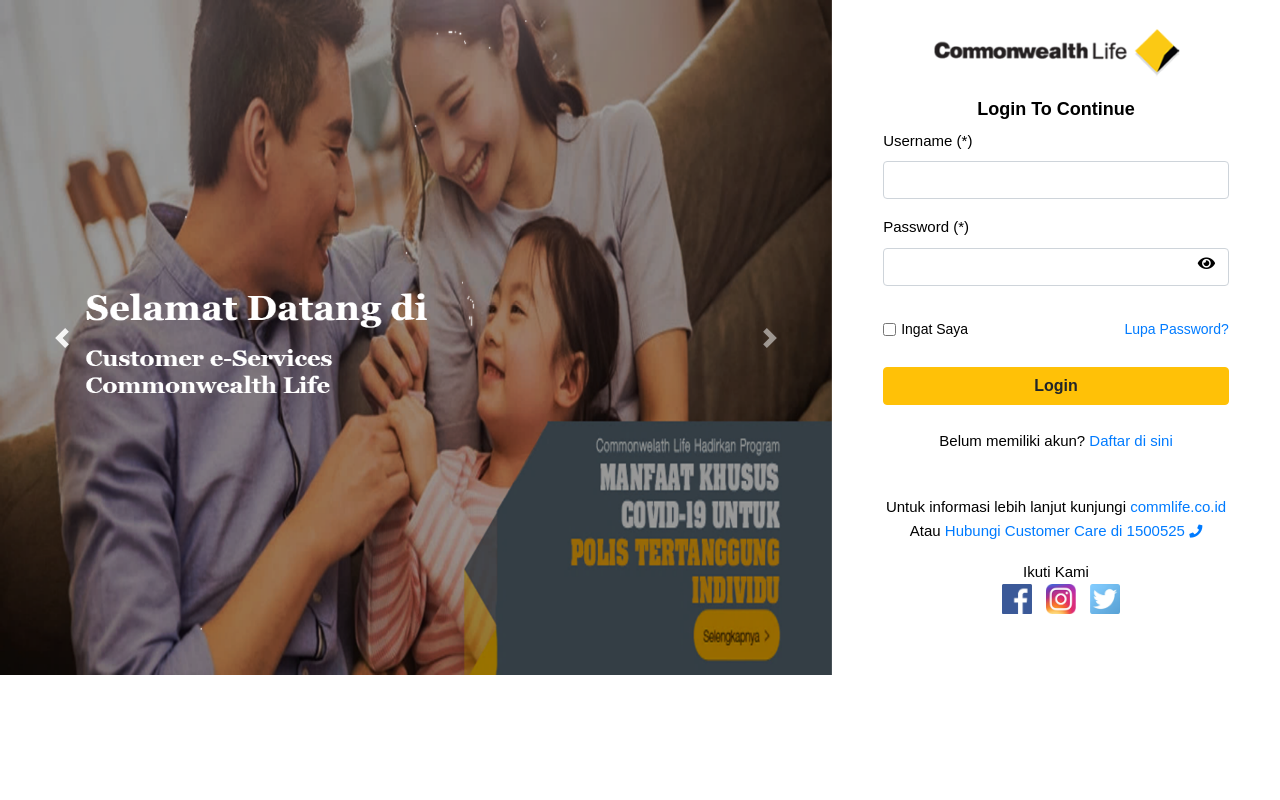
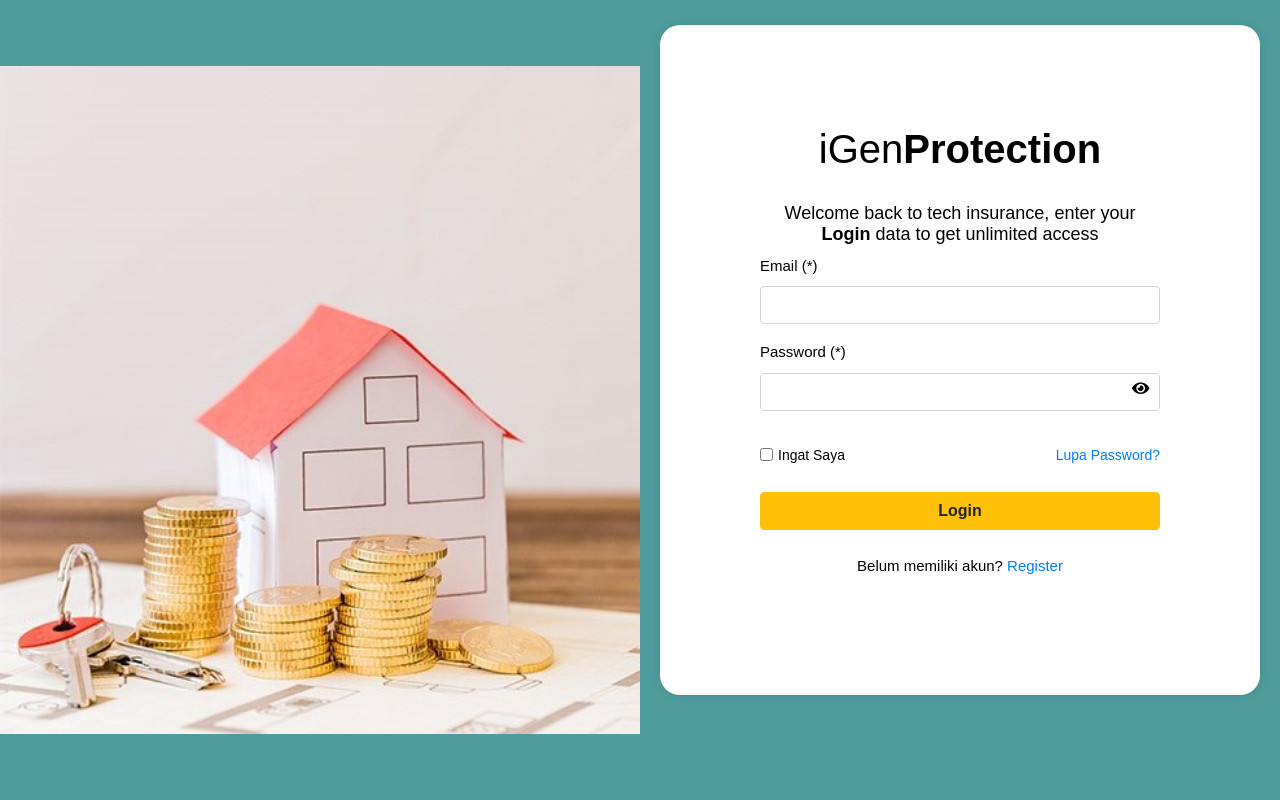
Before and after one commit to mfzulfikarr/finpro_kel6_rakamin, a Laravel app: page / in a window 1280 px wide. Run offline with Laravel 10, Linux system fonts and the light colour scheme; some libraries are stand-ins or nearby versions.

Commit message:
Membuat Front End Login, register & Dashboard

```diff
--- a/public/Login1.css
+++ b/public/Login1.css
@@ -1,26 +1,19 @@
-/*.bg{
-	display: flex;
-	min-height: 100vh;
+*{
+  padding: 0;
+  margin: 0;
+  box-sizing: border-box;
+  font-family: 'Hammersmith One', sans-serif;
+  text-decoration: none;
+  list-style: none;
 }
 
-.gambar{
-	width: 69.9%;
-	background-image: url('picture2.png');
-	background-size: cover;
-	background-position: center;
-	background-repeat: no-repeat;
-}
-
-.formulir{
-	width: 30.1%;
-}*/
 body {
-  font-family: 'Poppins', sans-serif;
   font-size: 1.1em;
   font-weight: 300;
   line-height: 1.4em;
   margin: 0;
   color: black;
+  background-color: rgb(79, 156, 156);
 }
 
 input, textarea, select, button {
@@ -31,42 +24,40 @@
 }
 
 .wrapper {
+  display: flex;
+  justify-content: center;
+  align-items: center;
   min-height: 100vh;
-  display: flex;
 }
 .wrapper .image-holder {
-  width: 65%;
+  background-repeat: no-repeat;
+  background-size: cover;
+  background-position: center;
+  width: 50%;
 }
 .wrapper .form-inner {
-  width: 35%;
+  width: 50%;
+  padding-top: 30px;
+  padding-bottom: 50px;
 }
 
 .image-holder {
   background-repeat: no-repeat;
   background-size: cover;
   background-position: center;
-
+  width: 50%;
 }
 
 .image-holder img {
   display: none;
 }
 
-.Follow{
-  height: 30px;
-  width: 30px;
-  margin-left: 10px;
-}
 
-.form-inner {
-  background: white;
 
-  padding-left: 4vw;
-  padding-right: 4vw;
-}
 
-.logo{
-  width: 250px;
+
+.form-header h1 {
+  margin-bottom: 30px;
 }
 
 h3 {
@@ -81,6 +72,16 @@
 
 form {
   width: 100%;
+  flex-grow: 1;
+  background: #ffffff;
+  box-shadow: 0 0 10px rgba(0, 0, 0, 0.1);
+  padding: 100px;
+  width: 600px;
+  margin: 0 auto; /* Center the card horizontally */
+  border-radius: 20px;
+  flex-direction: column; /* Set the direction to column to stack child elements vertically */
+  justify-content: center;
+  align-items: center; /* Center child elements horizontally */
 }
 
 .form-header {
@@ -97,14 +98,21 @@
 }
 
 /*---------------------------------------------------------------*/
+@media (max-width: 1200px) {
+  form{
+    width: 80%;
+  }
+  h1{
+    font-size: 30px;
+  }
+  h3{
+    font-size: 15px;
+  }
+}
+
 
 @media (min-width: 951px) {
-  .form-inner {
-    align-items: center;
-    padding-top: 0;
-    padding-left: 4vw;
-    padding-right: 4vw;
-	}
+
 	.image-holder img {
     display: block;
 	width: 100%;
@@ -115,6 +123,10 @@
 }
   .logo{
     width: 250px;
+}
+.wrapper .form-inner {
+  padding-top: 0;
+  padding-bottom: 70px;
 }
 }
 
@@ -134,10 +146,11 @@
       width: 100%;
       height: auto;
     }
-
+    form {
+      padding: 80px;
+    }
+  }
   .form-inner {
-    padding-left: 20vw;
-    padding-right: 20vw;
 	  height: 100vh;
 	}
 
@@ -148,21 +161,9 @@
   #mybutton {
     left: 93%;
   }
-}
 
 
-/*@media (max-width: 991px) {
-  .wrapper .image-holder {
-    height: 37vh; }
-  .wrapper .form-inner {
-    height: 63vh; }
-
-  .socials {
-    margin-top: 40px; }
-
-  .form-header {
-    margin-bottom: 30px; } }*/
-@media (max-width: 767px) {
+@media (max-width: 650px) {
   .wrapper .form-inner {
     height: auto; }
   .wrapper .image-holder {
@@ -173,6 +174,22 @@
 	width: 100%;}
 
   .form-inner {
-    padding: 30px 20px;
 	}
+  form {
+    padding: 60px;
+    width: 500px;
+  }
 }
+
+@media (max-width: 480px) {
+  form {
+    padding: 40px;
+    width: 300px;
+  }
+  h1{
+    font-size: 30px;
+  }
+  h3{
+    font-size: 15px;
+  }
+}
--- a/resources/views/login/index.blade.php
+++ b/resources/views/login/index.blade.php
@@ -23,43 +23,20 @@
 <body>
     <div class="wrapper">
             <div class="image-holder">
-                <!-- <img src="picture2.png" alt=""> -->
-                <div id="carouselExampleFade" class="carousel slide carousel-fade" data-ride="carousel">
-                  <div class="carousel-inner">
-                    <div class="carousel-item active">
-                      <a href="https://www.commlife.co.id/">
-                          <img src="img/picture4.png" class="d-block w-100" alt="...">
-                      </a>
-                    </div>
-                    <div class="carousel-item">
-                        <a href="https://www.commlife.co.id/">
-                            <img src="img/picture5.png" class="d-block w-100" alt="...">
-                        </a>
-                    </div>
+                <img src="img/properti3.jpg" class="gambar" alt="">
+            </div>
 
-                  </div>
-                  <a class="carousel-control-prev" href="#carouselExampleFade" role="button" data-slide="prev">
-                    <span class="carousel-control-prev-icon" aria-hidden="true"></span>
-                    <span class="sr-only">Previous</span>
-                  </a>
-                  <a class="carousel-control-next" href="#carouselExampleFade" role="button" data-slide="next">
-                    <span class="carousel-control-next-icon" aria-hidden="true"></span>
-                    <span class="sr-only">Next</span>
-                  </a>
-                </div>
-
-            </div>
             <div class="form-inner">
                 <br>
                 <form action="/" method="POST">
                     @csrf
                     <div class="form-header">
-                        <img src="img/logo.png" alt="" class="logo" style="margin-bottom: 20px;">
-                        <h3>Login To Continue</h3>
-
+                      <h1><span style="font-weight: normal;">iGen</span><span style="font-weight: bold;">Protection</span></h1>
+                      <h3><span style="font-weight: normal;">Welcome back to tech insurance, enter your</span><span style="font-weight: bold;"> Login</span>
+                          <span style="font-weight: normal;"> data to get unlimited access</span></h3>
                     </div>
                     <div class="form-group">
-                        <label for="" style="font-size: 15px;">Username (*)</label>
+                        <label for="" style="font-size: 15px;">Email (*)</label>
                         <div>
                           <input type="text" class="form-control" id="Username" aria-describedby="loginhelp" minlength="3" maxlength="12" required name="username">
                         </div>
@@ -84,28 +61,10 @@
                             <button class="btn btn-warning btn-block"><b>Login</b></button>
                             <br>
                         </center>
+                        <center>
+                        <p style="font-size: 15px;">Belum memiliki akun? <a href="/register">Register</a></p>
+                        </center>
                     </span>
-
-                    <center>
-                        <p style="font-size: 15px;">Belum memiliki akun? <a href="/register">Daftar di sini</a></p>   <br>
-                    </center>
-
-                    <p style="font-size: 15px; text-align: center;">Untuk informasi lebih lanjut kunjungi <a href="https://www.commlife.co.id/">commlife.co.id</a>
-                        <br>Atau
-                        <a href="tel:1500525">
-                            Hubungi Customer Care di 1500525 <i class="fas fa-phone fa-sm"></i>
-                        </a>
-                    </p>
-
-
-                    <center>
-                        <p style="font-size: 15px;text-align: center;">Ikuti Kami <br>
-                        <a href="https://www.facebook.com/fwdinsuranceindonesia"><img src="img/fb.png" class="Follow"></a>
-                        <a href="https://www.instagram.com/fwdinsuranceid/"><img src="img/ig.png" class="Follow"></a>
-                        <a><img src="img/twitter.png" class="Follow"></a>
-                        </p>
-                    </center>
-
                 </form>
 
             </div>
```
Also changed, not shown: public/style2.css (+12 -3 lines), resources/views/dashboard/index.blade.php (+8 -8 lines), resources/views/register/index.blade.php (+3 -26 lines), public/img/asuransi.jpg (added), public/img/properti.jpg (added), public/img/properti2.jpg (added), public/img/properti3.jpg (added), 1 other file.
